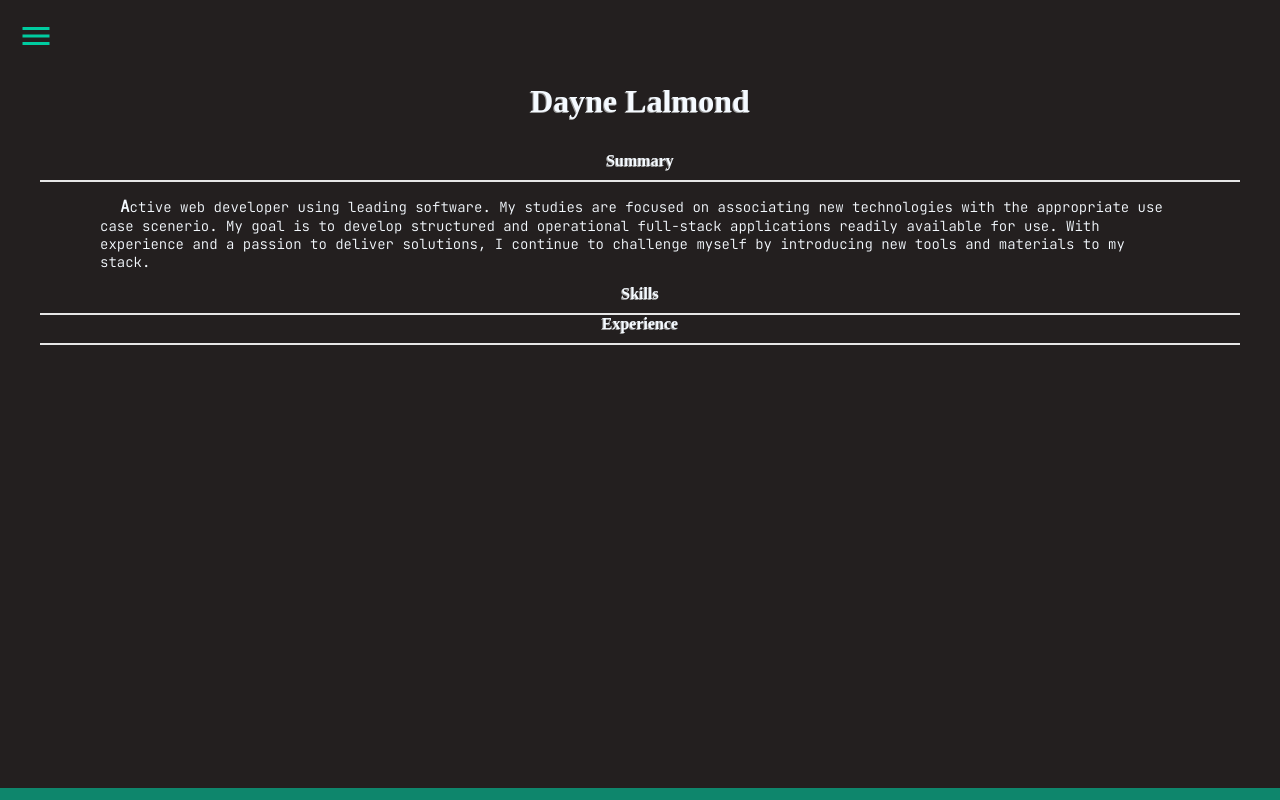
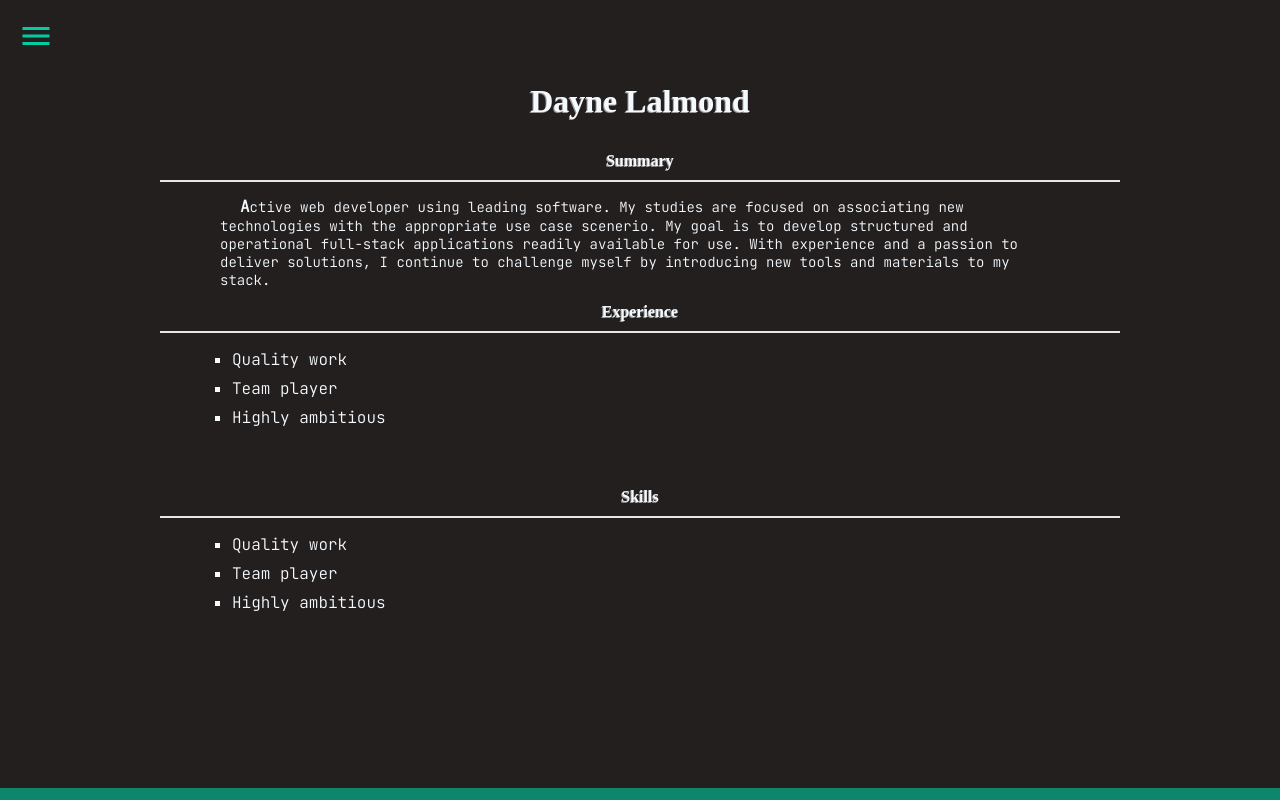
Before and after one commit to DayneLalmond/daylo-portfolio, a React (Create React App) app: page /resume in a window 1280 px wide. Built offline with nearby package versions, Linux system fonts and the light colour scheme; a web font is replaced by a local one.

Commit message:
resume design

```diff
--- a/src/pages/Connect.js
+++ b/src/pages/Connect.js
@@ -8,7 +8,7 @@ function Connect() {
 
       <section className="topics">
         <div id="stickyscroll">
-        <mark>4.16.23</mark>
+        <mark>Study Server</mark>
         <h4>Sticky scroll</h4>
         <p className="blogs"><b>T</b>he tools you choose are important. Visual Studio Code is the
           platform in which I learned to code. Not only does it provide an abundance of useful settings,
@@ -18,7 +18,7 @@ function Connect() {
           your settings ⇨ text editor ⇨ enable sticky scroll. You can easily toggle this setting from the
           view option.</p>
           </div>
-        <mark>4.11.23</mark>
+        <mark>Contact Me</mark>
         <h4>Save bookmarks</h4>
         <p className="blogs"><b>I</b>f you're like me, stuying code may often bring about several tabs.
           Perhaps, you want to use pieces here and there. However, with more open tabs, the false sense
--- a/src/pages/Landing.js
+++ b/src/pages/Landing.js
@@ -7,7 +7,7 @@ function Landing() {
   return (
     <div>
       <h1>Dayne</h1>
-      <h2>Create <NavLink to="/home" id="anchorHome">&lt;a&gt;</NavLink> new concept</h2>
+      <h2>Develop <NavLink to="/home" id="anchorHome">&lt;a&gt;</NavLink> solution.</h2>
     </div>
   );
 }
--- a/src/pages/Projects.js
+++ b/src/pages/Projects.js
@@ -25,7 +25,7 @@ function Work() {
           <li>
             <div className="overlay">
               <img src={pxfuel} alt="tac" />
-              <p className="title">Design</p>
+              <p className="title">Data Scraping</p>
               <p className="description">Build an email listing. Design your ad layout.
                 Send personalized ads to your audience.</p>
               <div className="icon-links">
--- a/src/pages/Resume.js
+++ b/src/pages/Resume.js
@@ -29,8 +29,30 @@ function Resume() {
           applications readily available for use. With experience and a passion to deliver
           solutions, I continue to challenge myself by introducing new tools and materials
           to my stack.</p>
+          <h4 className="points">Experience</h4>
+          <ul className="resume-bullets">
+            <li>
+              Quality work
+            </li>
+            <li>
+              Team player
+            </li>
+            <li>
+              Highly ambitious
+            </li>
+          </ul>
           <h4 className="points">Skills</h4>
-          <h4 className="points">Experience</h4>
+          <ul className="resume-bullets">
+            <li>
+              Quality work
+            </li>
+            <li>
+              Team player
+            </li>
+            <li>
+              Highly ambitious
+            </li>
+          </ul>
         </section>
       </section>
     </main>
--- a/src/styles/index.css
+++ b/src/styles/index.css
@@ -16,18 +16,18 @@
   left: 4vh;
   width: 6vh;
   height: auto;
+  filter: invert(1);
   border-radius: 100%;
-  border: transparent 2px solid;
+  border: hsl(0, 0%, 60%) 2px solid;
   filter: drop-shadow(0px 0px 1px hsl(0, 0%, 60%));
   transition: all 0.2s ease-in-out;
-  animation: reveal-github 2.0s ease forwards;
+  animation: reveal 0.4s ease forwards;
 }
 
 @keyframes reveal-github {
   from {
     transform: translateX(300%);
-    filter: blur(1px);
-    filter: invert(1);
+
     opacity: 0;
   }
 
@@ -39,9 +39,10 @@
 }
 
 #github:hover {
-  width: 6.5vh;
+  width: 6.4vh;
   left: 4vh;
-  border: hsl(0, 5%, 13%) 2px solid;
+  filter: invert(1);
+  border: transparent 2px solid;
 }
 
 h1 {
@@ -155,6 +156,7 @@ h4 {
   line-height: 24px;
   width: 80%;
   cursor: default;
+  transition: all 0.3 ease-in;
   animation: fadeIn 1s ease-in;
 }
 
@@ -179,11 +181,16 @@ h4 {
   margin-left: 5%;
 }
 
-.blogs {
-  text-indent: 20px;
+.resume-bullets {
+  font-family: 'JetBrains Mono', monospace;
   margin-right: 8%;
-  margin-left: 8%;
+  margin-left: 12%;
   margin-bottom: 5%;
+}
+
+.resume-bullets li {
+  list-style: square;
+  margin: 1vh;
 }
 
 mark {
@@ -282,6 +289,7 @@ b {
 
 ul {
   list-style: none;
+  transition: all 0.3 ease-in;
   animation: fadeIn 1s ease-in;
 }
 
@@ -385,8 +393,8 @@ ul {
   font-family: 'JetBrains Mono', monospace;
   font-size: 14px;
   text-indent: 20px;
-  margin-right: 5%;
-  margin-left: 5%;
+  margin-right: 15%;
+  margin-left: 15%;
 }
 
 @keyframes fadeIn {
@@ -400,7 +408,7 @@ ul {
 
 .points {
   margin: auto;
-  width: auto;
+  width: 80%;
   padding-bottom: 10px;
   /* margin-bottom: 10px; */
   border-bottom: 2px solid hsl(0, 0%, 90%);
```
